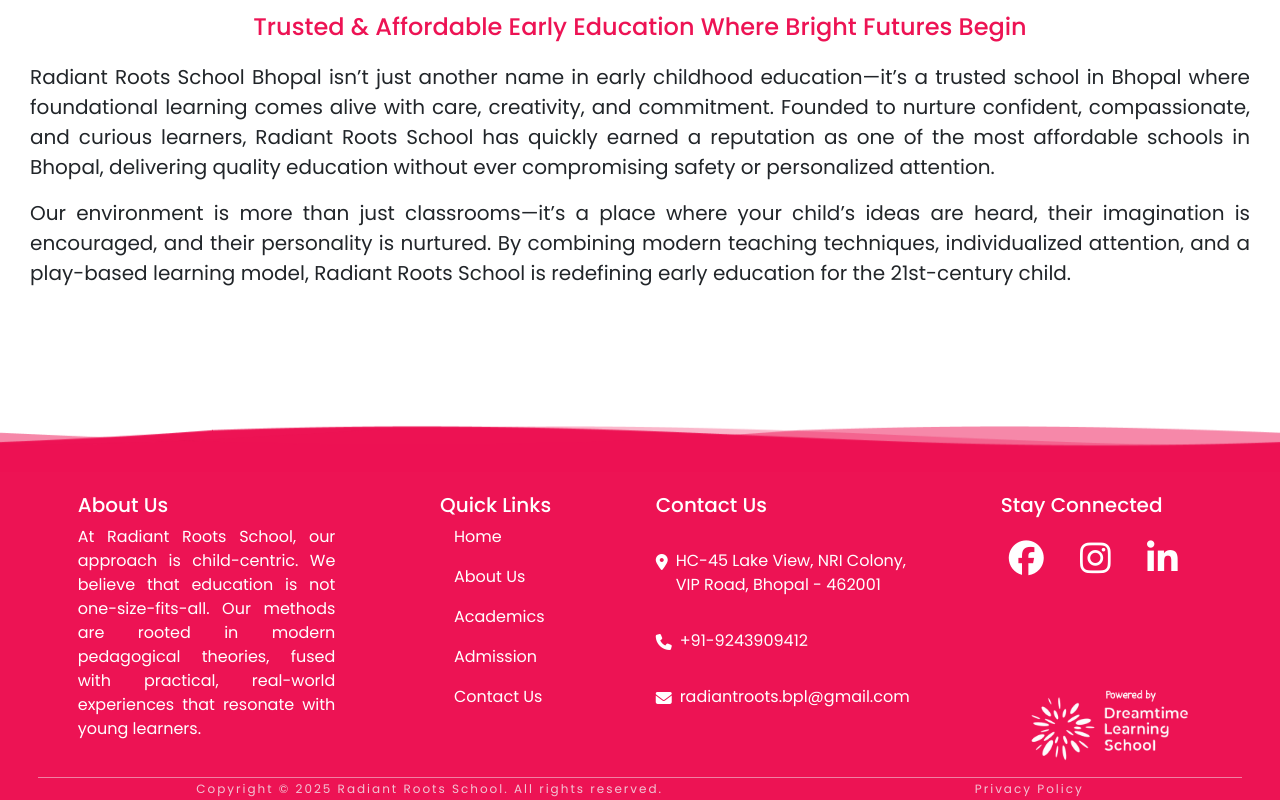
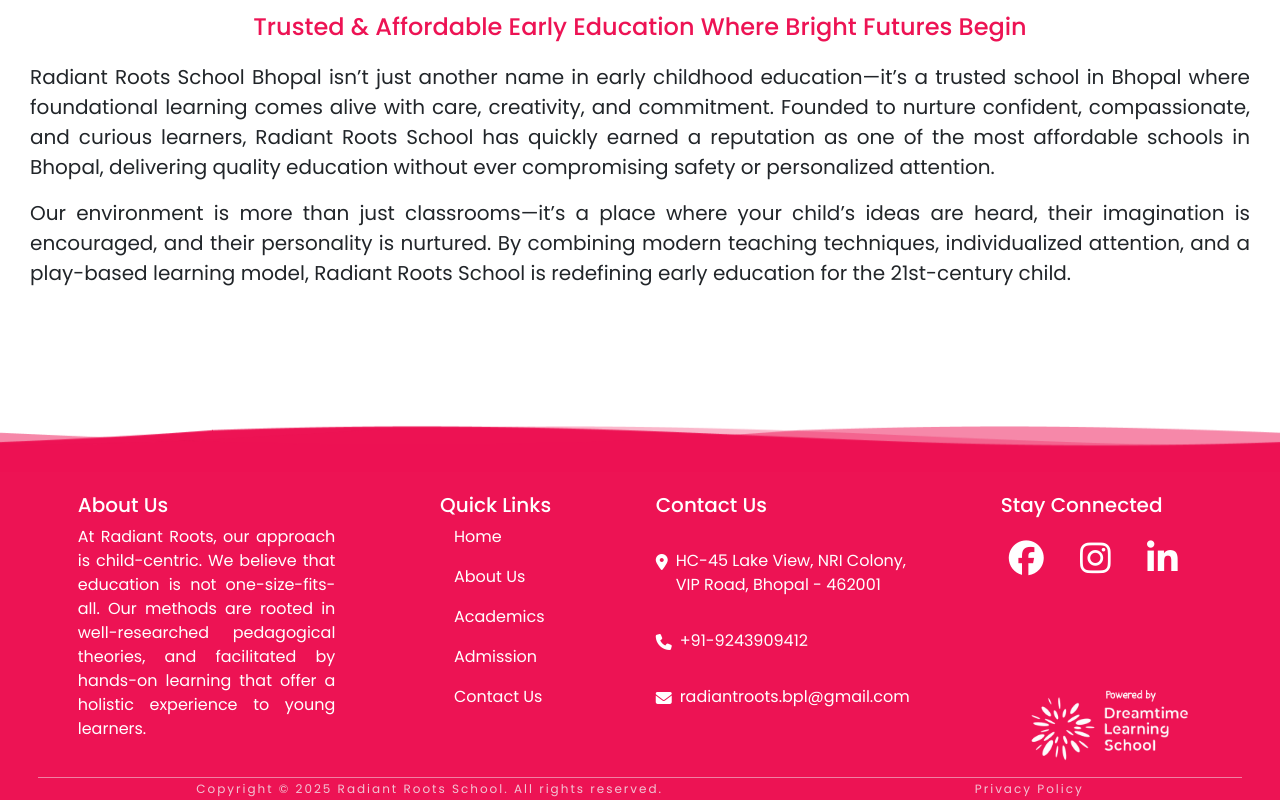
Before and after one commit to sshivraj46/r_roots_25_9_25, a plain HTML site: page aboutus.html in a window 1280 px wide. Shown: the part 2103-2903 px from the top of the page. Drawn offline with nearby package versions, Linux system fonts and the light colour scheme.

Commit message:
Update aboutus.html

```diff
--- a/aboutus.html
+++ b/aboutus.html
@@ -195,7 +195,7 @@
                   <!-- About Section -->
                   <div class="">
                      <h5 class="navFont">About Us</h5>
-                     <p class="footerabout" style="text-align:justify">At Radiant Roots School, our approach is child-centric. We believe that education is not one-size-fits-all. Our methods are rooted in modern pedagogical theories, fused with practical, real-world experiences that resonate with young learners.</p>
+                     <p class="footerabout" style="text-align:justify">At Radiant Roots, our approach is child-centric. We believe that education is not one-size-fits-all. Our methods are rooted in well-researched pedagogical theories, and facilitated by hands-on learning that offer a holistic experience to young learners.</p>
                   </div>
                   <!-- Quick Links Section -->
                   <div id="footerlinks">
```
